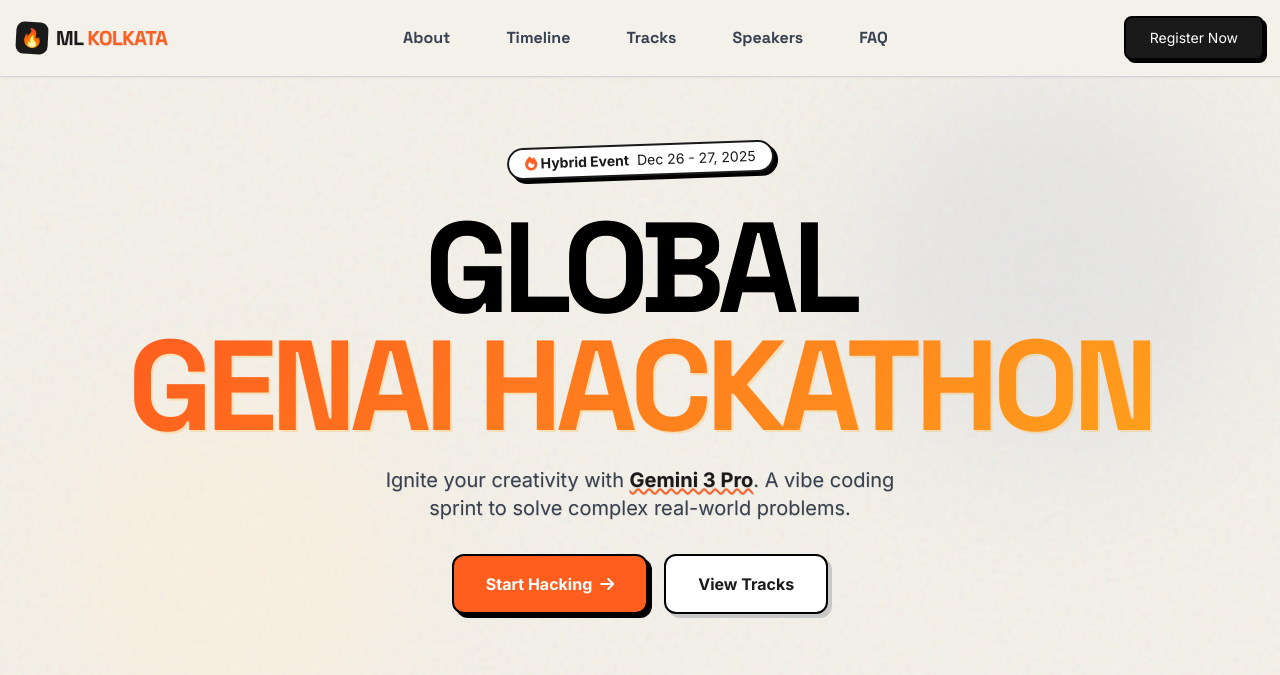
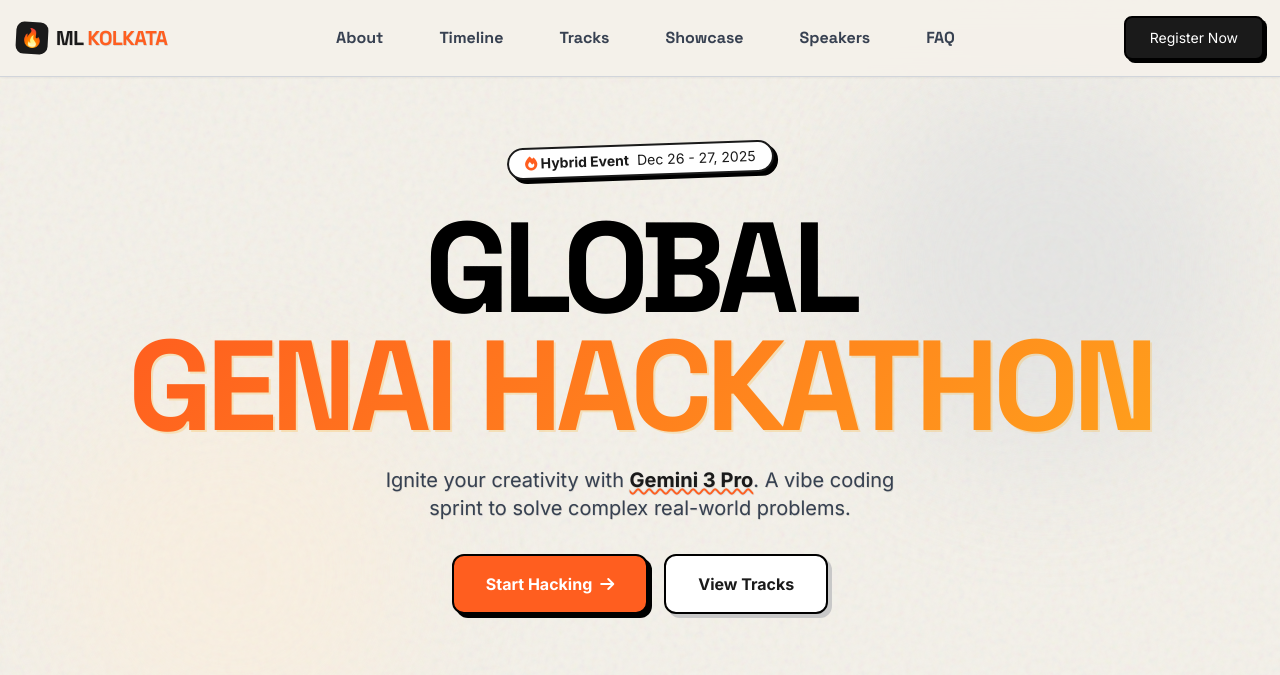
Before and after one commit to tfugkol/hackathon, a plain HTML site: page index.html in a window 1280 px wide. Shown: the top 675 px of the page. Drawn offline with nearby package versions, Linux system fonts and the light colour scheme.

Commit message:
Update index.html

```diff
--- a/index.html
+++ b/index.html
@@ -152,6 +152,8 @@
                     <li><a href="#about" class="block py-2 px-3 text-gray-700 font-bold hover:text-sketch-flame transition-colors font-display">About</a></li>
                     <li><a href="#timeline" class="block py-2 px-3 text-gray-700 font-bold hover:text-sketch-flame transition-colors font-display">Timeline</a></li>
                     <li><a href="#tracks" class="block py-2 px-3 text-gray-700 font-bold hover:text-sketch-flame transition-colors font-display">Tracks</a></li>
+                    <!-- Added Showcase Link Here -->
+                    <li><a href="https://tfugkol.github.io/hackathon/showcase.html" class="block py-2 px-3 text-gray-700 font-bold hover:text-sketch-flame transition-colors font-display">Showcase</a></li>
                     <li><a href="#speakers" class="block py-2 px-3 text-gray-700 font-bold hover:text-sketch-flame transition-colors font-display">Speakers</a></li>
                     <li><a href="#faq" class="block py-2 px-3 text-gray-700 font-bold hover:text-sketch-flame transition-colors font-display">FAQ</a></li>
                 </ul>
```
